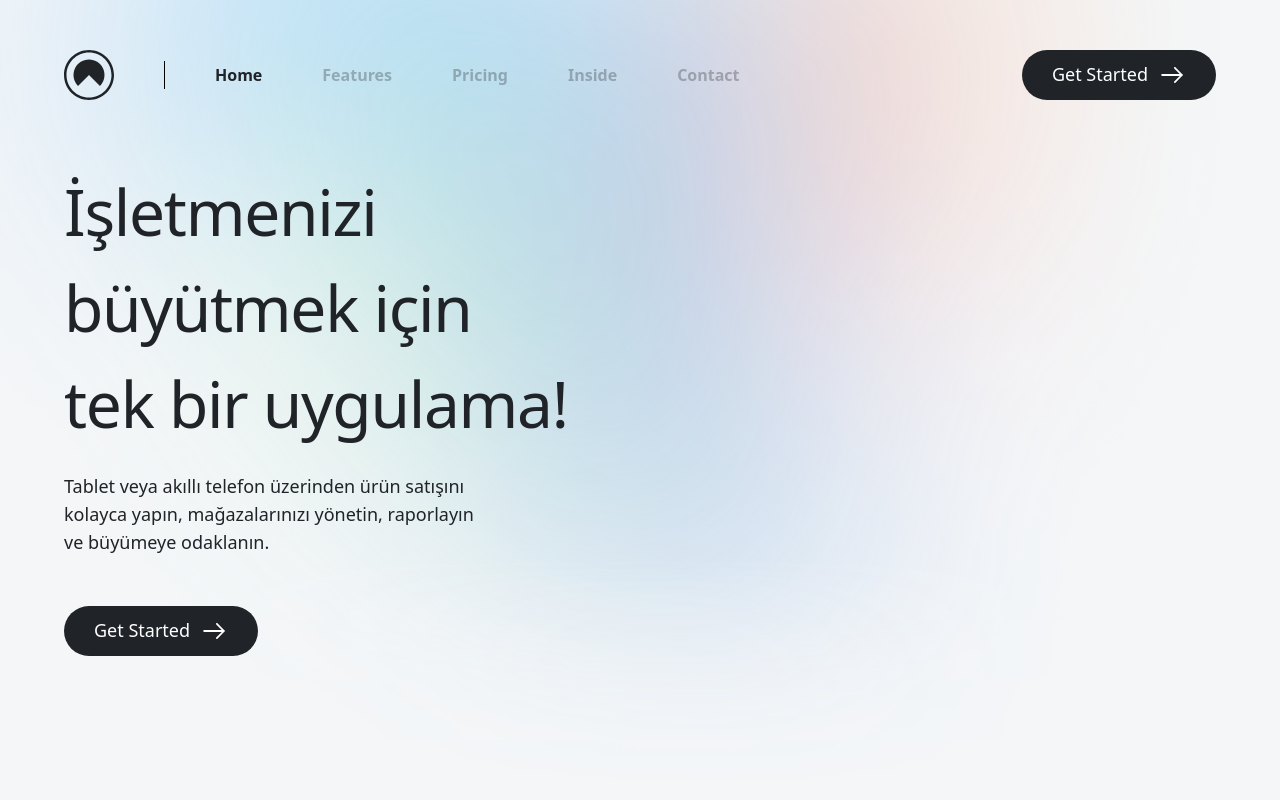
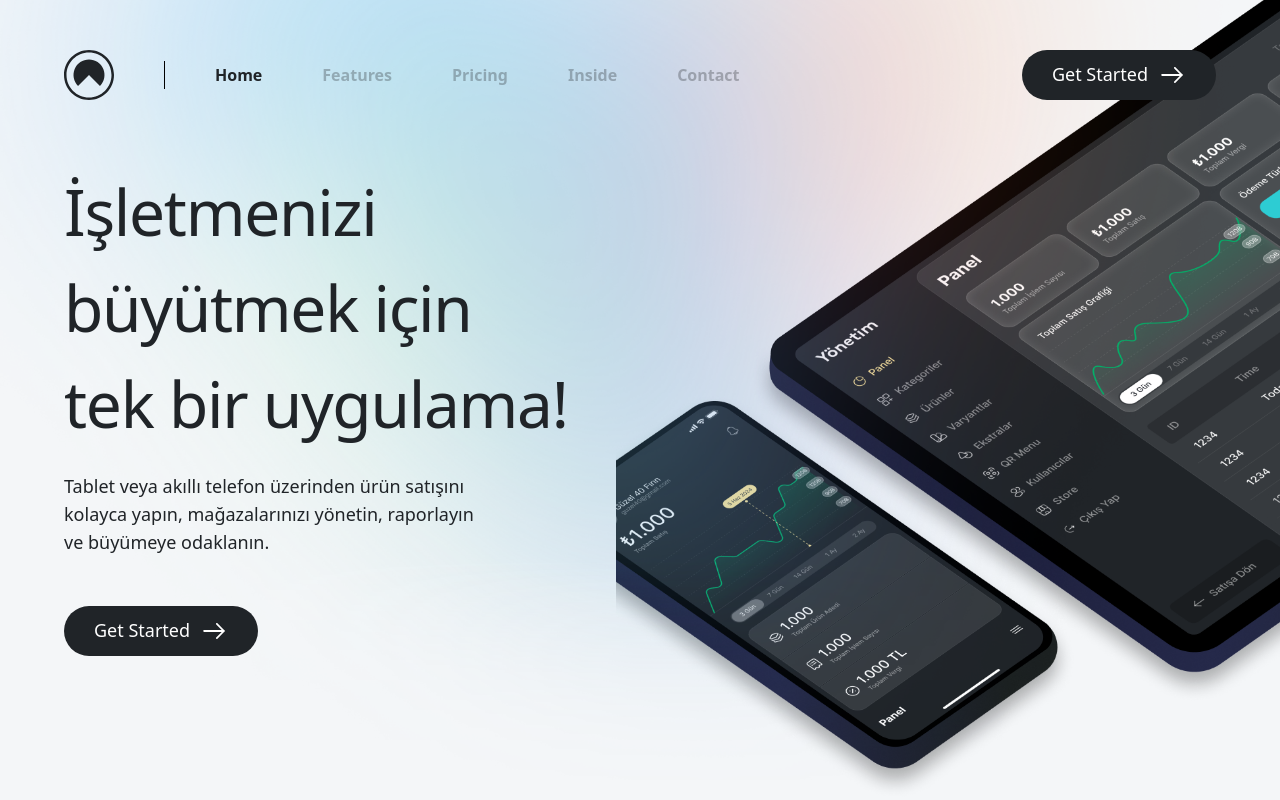
Before and after one commit to muslumdogan01/foqus_web, a Next.js app: page / in a window 1280 px wide. Built offline with nearby package versions, Linux system fonts and the light colour scheme.

Commit message:
background image has created

```diff
--- a/src/app/layout.tsx
+++ b/src/app/layout.tsx
@@ -3,6 +3,7 @@ import { Inter } from "next/font/google";
 import "./globals.css";
 import Menu from "@/components/header/menu";
 import BgColor from "@/components/bgColor/page";
+import BackgroundImage from "@/components/bg/page";
 
 const inter = Inter({
   subsets: ["latin"],
@@ -23,6 +24,7 @@ export default function RootLayout({
   return (
     <html lang="en">
       <body className={`${inter.variable} font-sans`}>
+        <BackgroundImage/>
         <BgColor/>
         <Menu />
         {children}
--- /dev/null
+++ b/src/components/bg/page.tsx
@@ -0,0 +1,15 @@
+import React from "react";
+
+const BackgroundImage = () => {
+  return (
+    <div
+      className=" absolute right-[-40px] 2xl:-right-40 top-0 w-[50%] xl:w-[55%] h-full  bg-no-repeat bg-cover bg-center"
+      style={{
+        backgroundImage: "url(/header/phone2.png)",
+
+      }}
+    ></div>
+  );
+};
+
+export default BackgroundImage;
--- a/src/components/header/page.tsx
+++ b/src/components/header/page.tsx
@@ -6,15 +6,7 @@ import HeroSection from "./heroSection";
 
 const Header = () => {
   return (
-    <div className="relative w-full h-screen 2xl:h-auto ">
-
-      {/* <div
-        className="bg-no-repeat bg-cover bg-center w-full absolute right-0 h-screen "
-        style={{
-          backgroundImage: "url(/header/phone2.png)",
-        }}
-      ></div> */}
-
+    <div className="relative w-full h-screen 2xl:h-auto">
       <HeroSection />
     </div>
   );
```
Also changed, not shown: src/app/page.tsx (line endings or trailing spaces).
